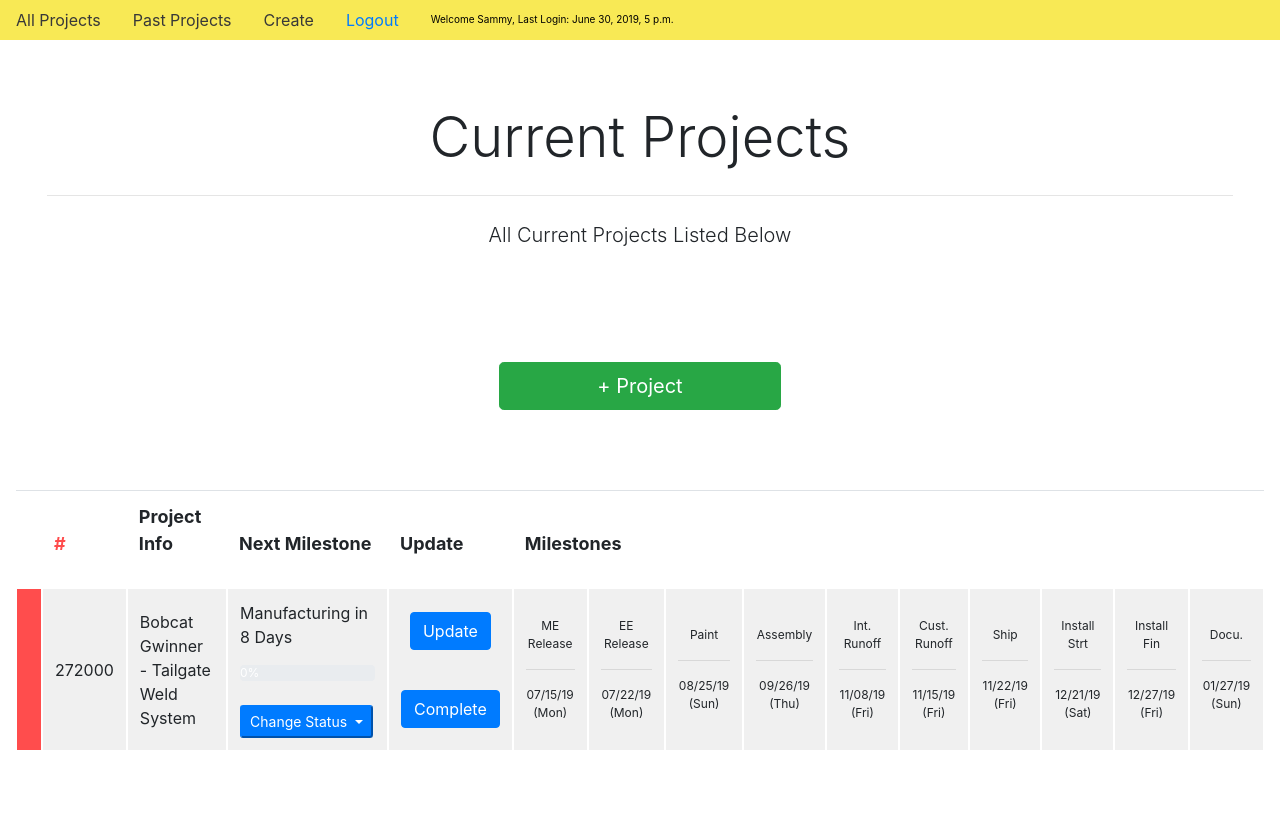
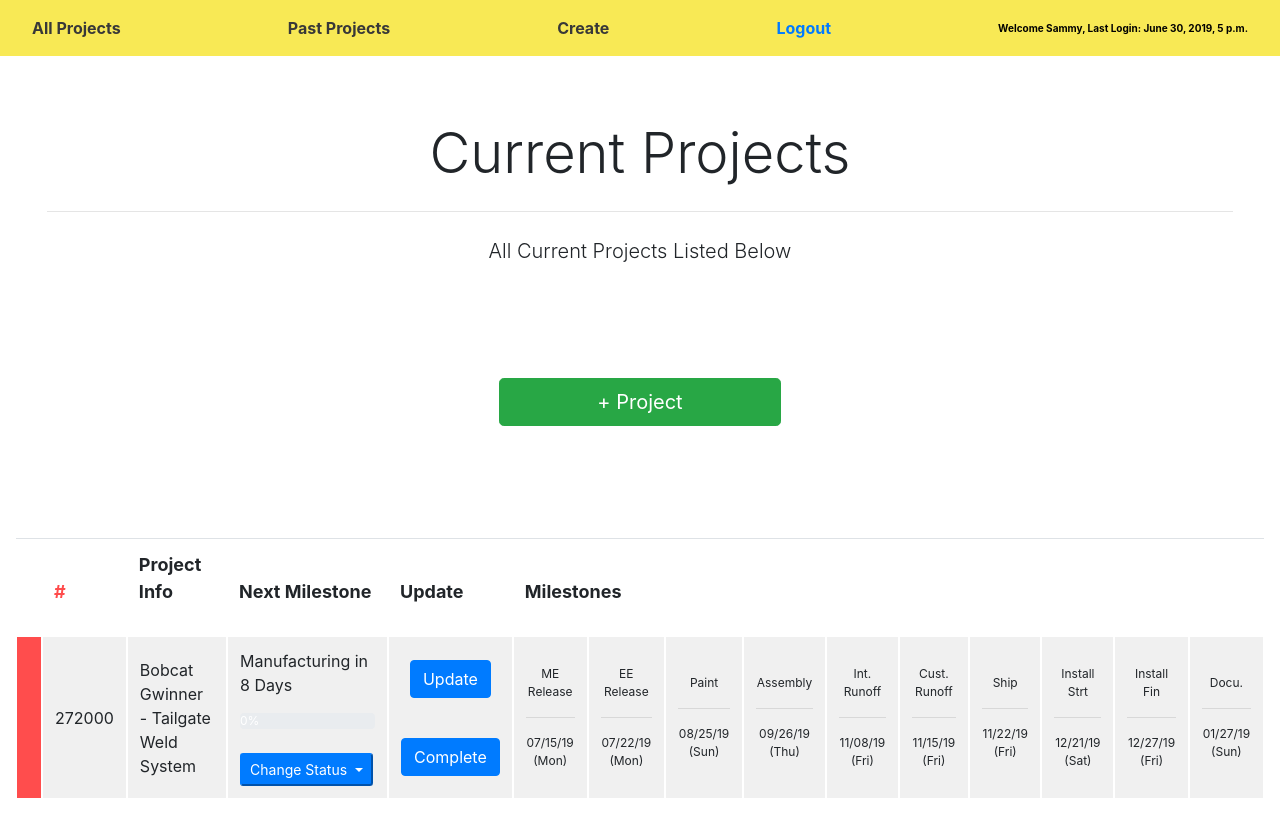
Before and after one commit to sammydowds/projectautomation, a Django app: page /projects/ in a window 1280 px wide. Shown: the top 817 px of the page. Before the commit the page ends 750 px from the top, so only its background shows below. Run offline with Django 3.2, Linux system fonts and the light colour scheme; a user stored in the database is signed in; data comes from the database, SQL or seed files in the repository; both versions use the stored data as it was after the commit; some libraries are stand-ins or nearby versions.

Commit message:
Updated Navbar format

```diff
--- a/projects/templates/projects/base.html
+++ b/projects/templates/projects/base.html
@@ -18,7 +18,7 @@
     <hr class="my-4">
     <p class="lead">Delivering Tomorrow, Today</p>
   </div> -->
-    <nav class="nav sticky-top" style="background-color: #f8e955;">
+    <nav class="navbar sticky-top" style="font-weight: bold; background-color: #f8e955;">
       <a style="color: #383838;" class="nav-item nav-link" href="{% url 'index' %}">All Projects</a>
       <a style="color: #383838;" class="nav-item nav-link" href="{% url 'pastprojects' %}">Past Projects</a>
       <!-- <a style="color: #383838;" class="nav-item nav-link" href="{% url 'myprojects' %}">My Projects</a> -->
--- a/projects/templates/projects/main_page.html
+++ b/projects/templates/projects/main_page.html
@@ -13,7 +13,7 @@
   <p class="lead">All {{status}} Projects Listed Below</p>
 </div>
 {% if status == 'Current' %}
-  <div class = "container" style="padding-bottom: 5rem; justify-content: center; width: 25%">
+  <div class = "container" style="padding-bottom: 7rem; justify-content: center; width: 25%">
     <a href = '{% url 'create' %}' class="btn btn-success btn-lg btn-block" role="button">+ Project</a>
   </div>
 {% endif %}
```
Also changed, not shown: db.sqlite3.
